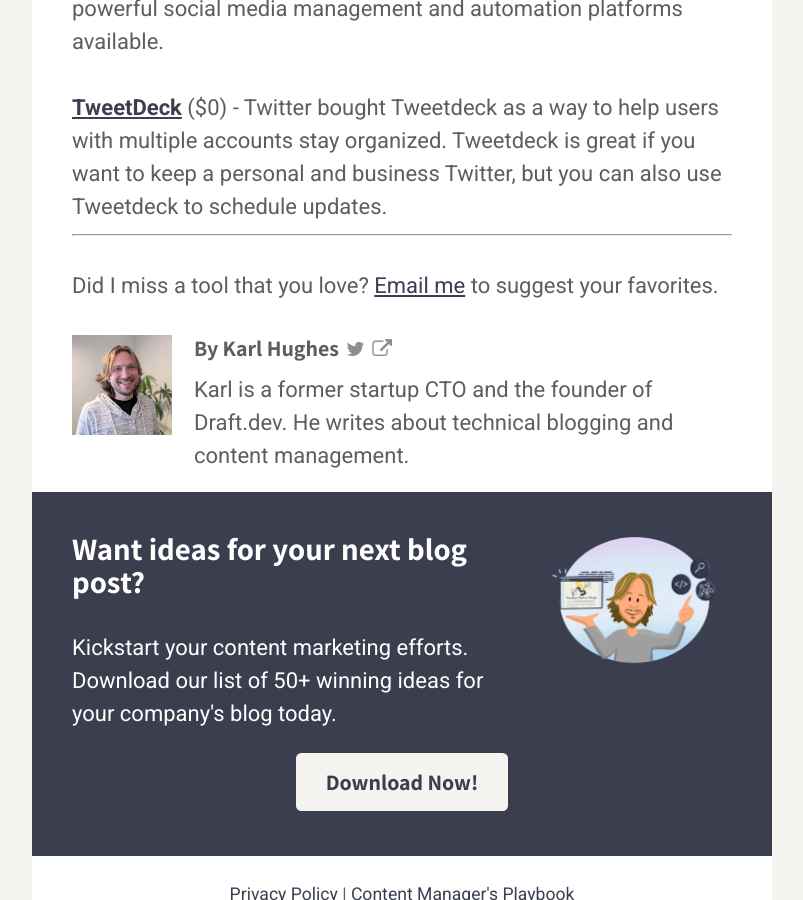
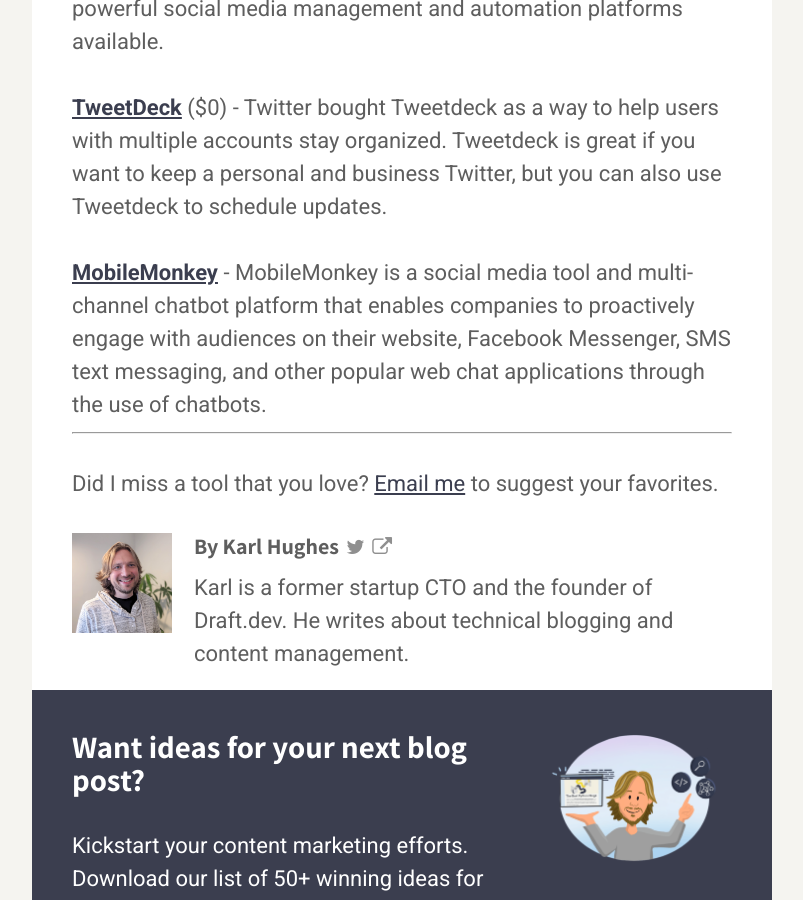
Before and after one commit to karllhughes/learn, a Jekyll site: the page built from _posts/2020-12-20-social-media-automation.md, in a window 1280 px wide and 900 px high, scrolled down 4502 px. Shown: the whole window, without its empty margins (238-1041 px from the left). Built offline with Jekyll 4.4.1, drawn with Linux system fonts in a browser that asks for light colours; a script that is not in the unit is left out.

Commit message:
Adding mobile monkey

```diff
--- a/_posts/2020-12-20-social-media-automation.md
+++ b/_posts/2020-12-20-social-media-automation.md
@@ -63,6 +63,8 @@
 
 **[TweetDeck](https://tweetdeck.twitter.com/)** ($0) - Twitter bought Tweetdeck as a way to help users with multiple accounts stay organized. Tweetdeck is great if you want to keep a personal and business Twitter, but you can also use Tweetdeck to schedule updates.
 
+**[MobileMonkey](https://mobilemonkey.com/)** - MobileMonkey is a social media tool and multi-channel chatbot platform that enables companies to proactively engage with audiences on their website, Facebook Messenger, SMS text messaging, and other popular web chat applications through the use of chatbots.
+
 -----
 
 Did I miss a tool that you love? [Email me](mailto:karl@draft.dev) to suggest your favorites.
```
